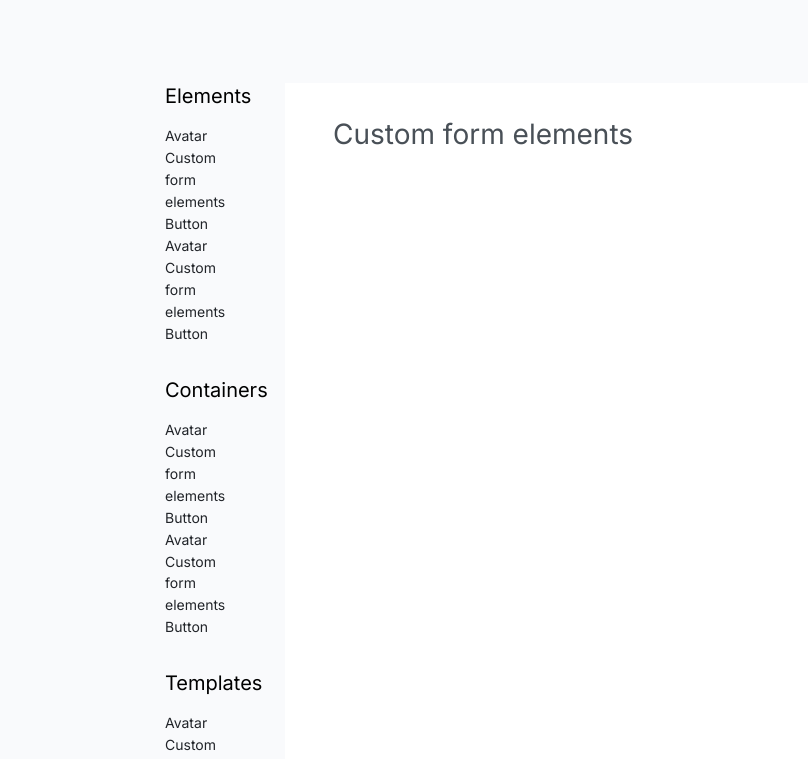
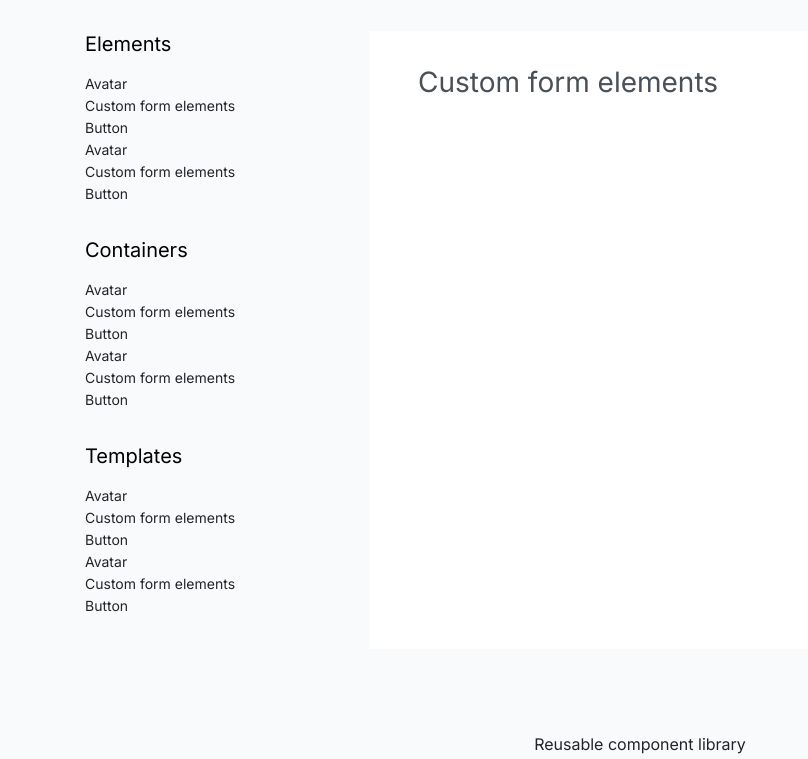
Before and after one commit to js-tasks-ru/htmlcss-20220616_t3131653, a website: page pages/layout.html in a window 1280 px wide. Shown: the part 35-794 px from the top of the page, without its empty margins (0-808 px from the left). Drawn offline with Linux system fonts and the light colour scheme.

Commit message:
add layout container

```diff
--- a/components/container/container.css
+++ b/components/container/container.css
@@ -1,4 +1,9 @@
 .container {
 	max-width: 1110px;
 	margin: 0 auto;
+
 }
+
+.container_layout {
+	display: flex;
+}
--- a/components/content/content.css
+++ b/components/content/content.css
@@ -3,10 +3,12 @@
 	display: grid;
 	grid-template-columns: auto 1fr;
 	grid-column-gap: 56px;
+
 }
 
 .content__main {
 	background: var(--background-main);
+
 }
 
 .content__inner {}
--- a/components/header/header.css
+++ b/components/header/header.css
@@ -1,11 +1,9 @@
 
 .header {
-	height: 237px;
 	background: var(--background-main);
 }
 
 .header_layout {
-height: 88px;
 background:transparent;
 }
 
--- a/components/sidebar/sidebar.css
+++ b/components/sidebar/sidebar.css
@@ -1,10 +1,10 @@
 .sidebar {
 	width:229px;
+
 }
 
 .sidebar__menu {
 
-	padding: 0 56px 0 165px;
 }
 
 .sidebar__list {
--- a/pages/layout.html
+++ b/pages/layout.html
@@ -18,8 +18,13 @@
 
 			</div>
 		</div>
+
+<div class="center-block">
+		<div class="container container_layout">
 		<div class="content">
+
 				<aside class="sidebar">
+
 					<nav class="sidebar__menu">
 						<div class="sidebar__list">
 							<h4 class="sidebar__title">Elements</h4>
@@ -48,16 +53,24 @@
 							<a href="#" class="sidebar__item-menu">Custom form elements</a>
 							<a href="#" class="sidebar__item-menu">Button</a>
 						</div>
+
 				</aside>
 				<main class="content__main">
 					<div class="content__inner">
 						<h3 class="content__title">Custom form elements</h3>
 					</div>
 				</main>
+
 		</div>
+	</div>
+</div>
+
+
 		<div class="footer footer_layout">
 			Reusable component library
 		</div>
+
+
 	</div>
 </body>
 
```
Lines whose indentation alone changed are shown as unchanged.
